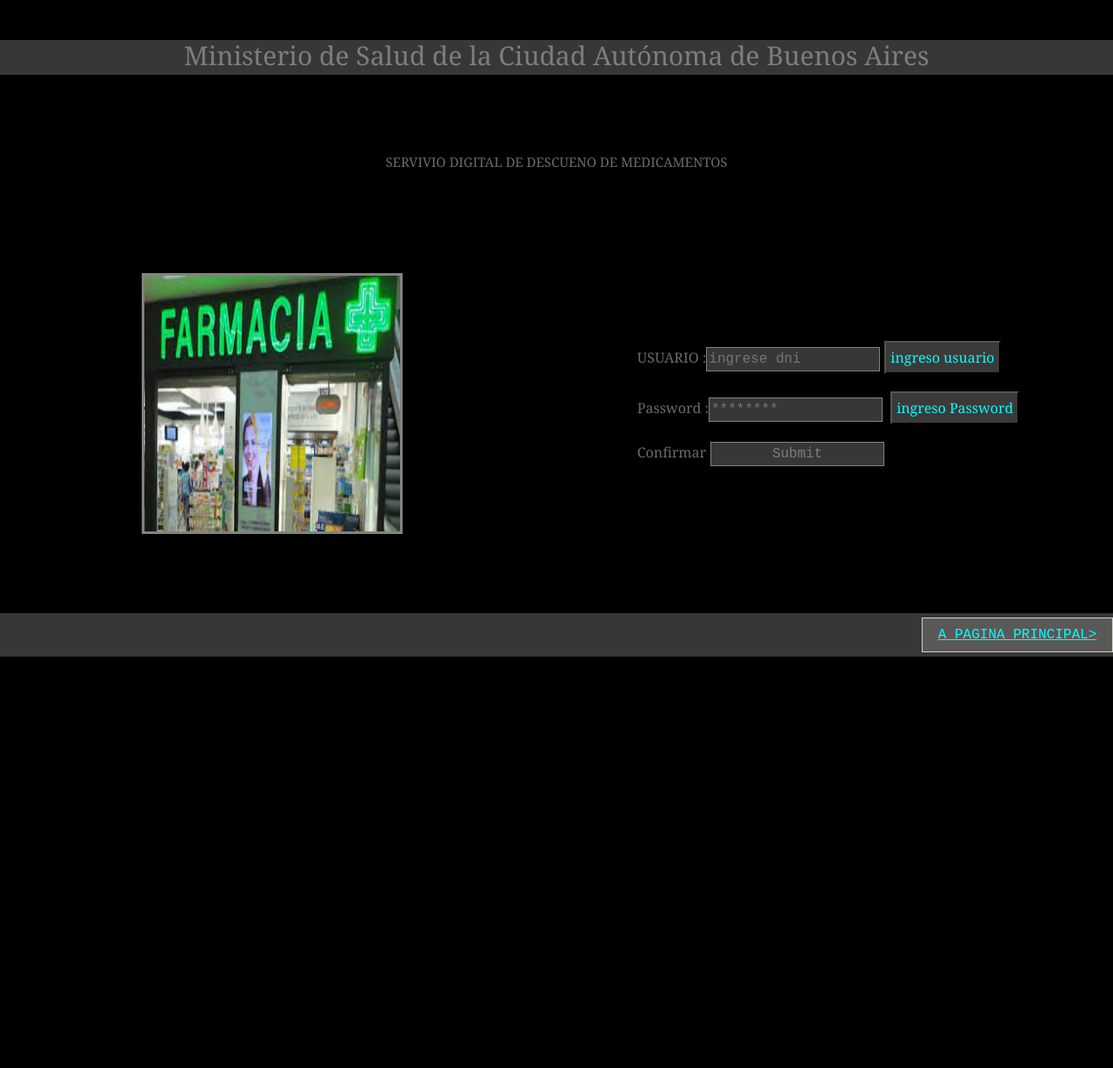
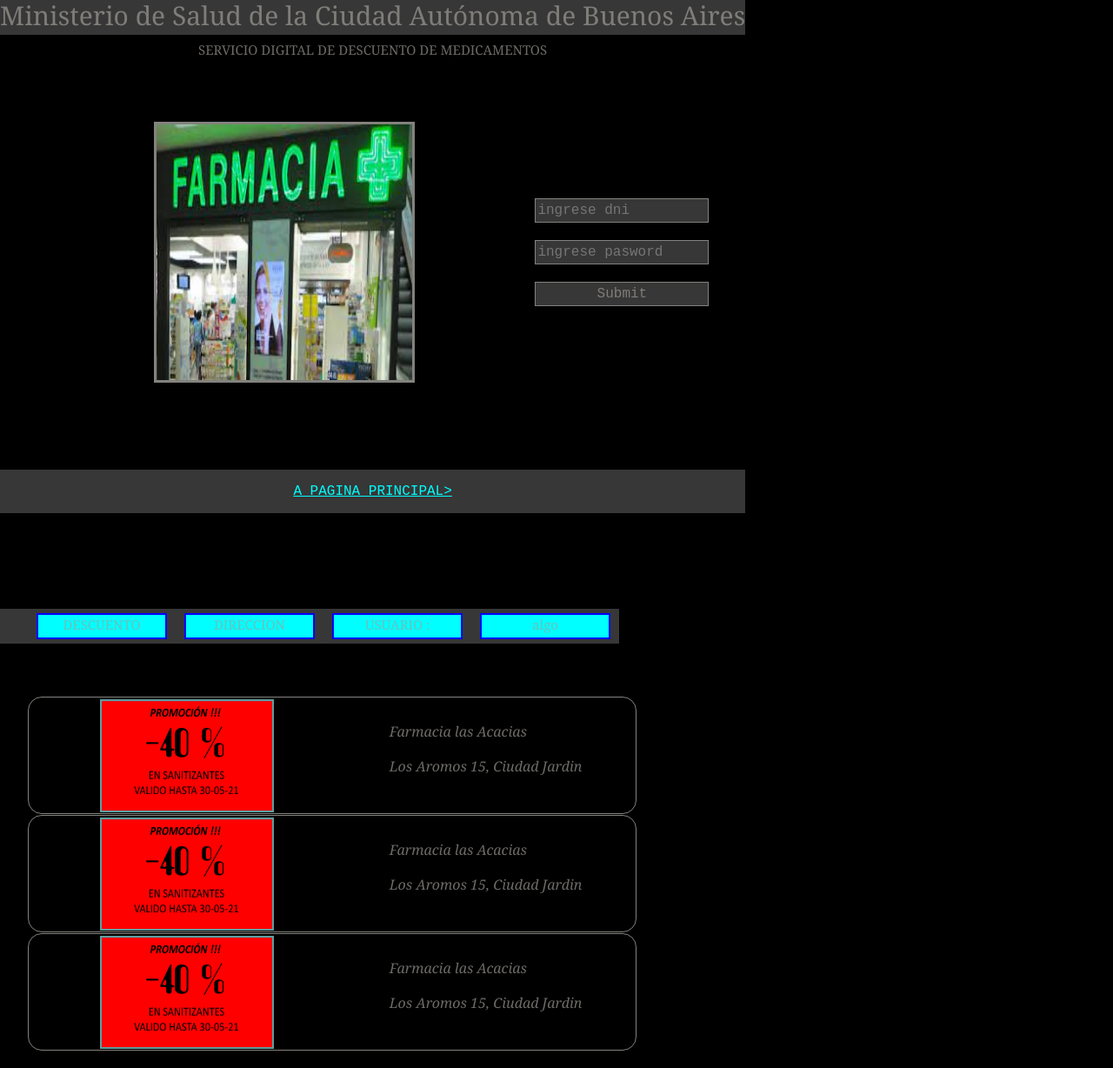
Before and after one commit to Mi-Olson/tpInterfaces1, a plain HTML site: page index.html in a window 1280 px wide. Shown: the top 1228 px of the page at 87% size. Before the commit the page ends 800 px from the top, so only its background shows below. Drawn offline with nearby package versions, Linux system fonts and the light colour scheme.

Commit message:
cambios realizados

```diff
--- a/codigo.js
+++ b/codigo.js
@@ -1,37 +1,51 @@
-var usu=document.getElementById("ingresoUsuario").value;
-var dondeColocar=document.getElementById("apareceUsuario");
-var dondeColocar=document.createTextNode(usu);
+
+
+
 
 // (function(){
 
+     var elemento= document.getElementById("usuario");
 
-    document.getElementById("botonControlUsuario").addEventListener("click",function(){
-        var palabra=document.getElementById("ingresoUsuario");
+     elemento.addEventListener("click",function(){
+       var contenedorUsuario=document.getElementById("usuariocontrol");
 
-        var pal=palabra.typeOff;
 
-        if (pal == text){alert("error debe ingresar solo numeros");}
+       contenedorUsuario.className='cadaInput';
+
+       contenedorUsuario.innerText="ingresa de DNI";
+
+
 
      });
 
 
+    var paswordIngreso=document.getElementById("ingresoPassword");
+    paswordIngreso.addEventListener("click",function(){
 
-document.getElementById("botonControlPassword").addEventListener("click",function(){
-   var palabra=document.getElementById("ingresoPassword");
-
-   var pal=palabra.value;
-   var cant=pal.length;
-   if (cant<5){alert("error debe ingresar mas e 4 digitos");}
+         var contenedorPasword=document.getElementById("paswordcontrol");
+         contenedorPasword.className='cadaInput';
+         contenedorPasword.innerText="ingrese password";
+         var pal= paswordIngreso.value;
+         var cant=pal.length;
+         if (cant<5){alert("error debe ingresar mas e 4 digitos");}
 
 
 });
 
 
-// }());
-/* var body=document.querySelector("#body");
- var parrafoNuevo= document.createElement("p");
- var contenidoParrafo=document.createTextNode("BEEP");
- parrafoNuevo.appendChild(contenidoParrafo);
+function colocarNombre() {
+
+  var elemento2 = document.getElementById("usuario");
+  var contenidoNombre = elemento2.value;
+  var algo = document.querySelector("#apareceUsuario");
+  console.log(contenidoNombre);
+
+//  algo.innerHTML='<p>${contenidoNombre}</p>'
+
+ algo.innerHTML=contenidoNombre;
+}
+
+
+
 
  //body.insertAdjacentHTML("beforeend",parrafobutton);
- body.appendChild(parrafoNuevo); */
--- a/estilo.css
+++ b/estilo.css
@@ -1,9 +1,13 @@
 body {
-	display: flex;
+	/* display: flex; */
+
 	flex-direction: column;
 	justify-content: space-around;
     background-color: black;
     position: absolute;
+	margin-top: 0px;
+	margin-left: 0px;
+	margin-right: 0px;
 	height:100%;
 	width: 100%;
 	overflow: hidden;
@@ -12,10 +16,18 @@ body {
 
 
 }
+.body{
+	margin-top: 700px;
+	margin-left: 0px;
+	margin-right: 0px;
+	position:absolute;
+}
 .encabezado{
-	display: flex;
+	/* display: flex; */
 	justify-content: center;
 
+	margin-top: 0px;
+	margin-left: 0px;
 	width: 100%;
 	height: 40px;
 	margin-top: 0px;
@@ -33,24 +45,18 @@ h2{
 	text-align: center;
 	font-size: 15px;
 }
-.h2SegundaPag{
-	padding-left: 230px;
-    text-align: justify;
-	font-size: 15px;
 
-}
 /*FORMULARIO*/
 .contenedorCentral{
 	display: flex;
 	justify-content: space-around;
-	margin-top: 20px;
-	margin-left: 20px;
+	margin-top: 100px;
+	margin-left: 100px;
+	margin-bottom: 100px;
 	align-items: center;
 }
 
-label{
-	padding-right: 5px;
-}
+
 input{
 
 	width: 200px;border-color:#83827e;
@@ -69,6 +75,36 @@ input{
 	padding-right: 5px;
 	padding-top: 10px;
 	padding-bottom: 10px;
+}
+.encabezado2{
+	/* display: flex; */
+	position: relative;
+	display: flex;
+	align-items: center;
+	justify-content:space-between;
+	/* position:absolute; */
+	margin-top: 0px;
+	list-style: none;
+	margin-left: 0;
+	width: 100%;
+	height: 40px;
+	/* text-align: center; */
+	background-color: rgb(55,55,55);
+}
+.h2SegundaPag{
+	/* padding-left: 230px; */
+    text-align: center;
+	padding: auto;
+	border:solid 2px blue ;
+	background-color: aqua;
+	font-size: 15px;
+	margin-left: 10px;
+	margin-right: 10px;
+	width: 150px;
+	height: 30px;
+	/* margin-left: 30px;
+	margin-right: 30px; */
+
 }
 .buttonCondicion{
 	padding-left: 5px;
@@ -100,8 +136,11 @@ input{
 }
 /* footer*/
 footer{
-	display: flex;
-	justify-content: flex-end;
+	 display: flex;
+	/* position: absolute; */
+	justify-content: center;
+	margin-top: 10px;
+	/* margin-bottom: 0; */
 	align-items: center;
 	width: 100%;
 	height: 50px;
@@ -144,9 +183,12 @@ footer{
 
 		/*todo dentro de listas*/
 .segundoContenedor{
+	/* position: absolute; */
 	display: flex;
+
 	justify-content: space-around;
-	margin:0px 0px 0px 0px;
+
+	margin-top: 100px;
 	height: 150;
 
 	width:550 ;
@@ -165,10 +207,14 @@ footer{
 
 }
 
+/* //inicio */
+.inicio{
+	position: absolute;
+}
 
 
 
-li{
+.lista {
 	display: flex;
 	justify-content: space-around;
 	align-items: center;
--- a/index.html
+++ b/index.html
@@ -9,11 +9,14 @@
     <link rel="stylesheet" href="estilo.css">
 </head>
 <body>
-    <div class="encabezado">
+  <div class="inicio">
+    <a name="1Hoja" ></a>
+     <header  class="encabezado">
+
          <h1 class="encabezado">Ministerio de Salud de la Ciudad Autónoma de Buenos Aires</h1>
-    </div>
-      <h2>SERVIVIO DIGITAL DE DESCUENO DE MEDICAMENTOS </h2>
 
+         <h2>SERVICIO DIGITAL DE DESCUENTO DE MEDICAMENTOS </h2>
+      </header>
 
 
 
@@ -23,29 +26,84 @@
 
 
 	      <form action="https://formspree.io/f/mnqlpdyk" id="formulario1" method="POST" >
+
              <section class="cadaInput">
+                  <div class="hover" id="usuariocontrol"></div>
 
-		  	  <label for="login usuario">USUARIO :<input type="number" id="ingresoUsuario" name="usuario" placeholder="ingrese dni"  required>
-          </label><button class="buttonCondicion"  id="botonControlUsuario">ingreso usuario </button><br>
 
+		  	          <input type="number" id="usuario" name="usuario" placeholder="ingrese dni"  required>
 
               </section>
               <section class="cadaInput">
-		  	  <label for="password">Password :<input type="password" id="ingresoPassword" name="password" placeholder="********"required>
-          </label>    <button  class="buttonCondicion"   id="botonControlPassword">ingreso Password </button><br>
+                  <div class="hover" id="paswordcontrol"></div>
+
+		  	          <input type="password" id="ingresoPassword" name="password" placeholder="ingrese pasword"required>
 
               </section>
 
 				      <section class="cadaInput">
-			    <label for="submit">Confirmar </label><input type="submit" >
+
+
+               <input type="submit" id="carga" name="submit" >
+
+
+
               </section>
       </form>
 
 
      </div>
       <footer>
-      <button class="button1Pag"> <a class="textobutton" href="index2.html">A PAGINA PRINCIPAL></a></button>
+
+     <!-- // <button class="button1Pag" id="colocarNombre"> <a class="textobutton" href="index2.html">A PAGINA PRINCIPAL></a></button> -->
+     <div   class="textobutton" onclick="colocarNombre()">
+     <a class="textobutton"  href="#paginaPrincipal">A PAGINA PRINCIPAL></a></div>
       </footer>
-      <script type="text/javascript" src="codigo.js"> </script>
+  </div>
+
+  <!--// empieza la otra paginaPrincipal-->
+
+    <div  class="body" id="body">
+      <a name="paginaPrincipal"></a>
+
+      <header class="inicio" >
+
+        <ul class="encabezado2" id="encabezado">
+            <li class="h2SegundaPag">DESCUENTO</li>
+            <li class="h2SegundaPag" >DIRECCION</li>
+            <li class="h2SegundaPag"> USUARIO :</li>
+            <li class="h2SegundaPag"  id="apareceUsuario" > algo</li>
+       </ul>
+
+
+
+
+    </header>
+      <div class="segundoContenedor" >
+        <ul >
+          <li class="lista"><img class="imgSegundaPag" src="imagen\40.jpg">
+            <section>
+            <p>Farmacia las Acacias<p>Los Aromos 15, Ciudad Jardin </p></section>
+          </li>
+          <li class="lista"><img class="imgSegundaPag" src="imagen\40.jpg"><section>
+            <p>Farmacia las Acacias<p>Los Aromos 15, Ciudad Jardin </p></section>
+          </li>
+          <li class="lista"><img class="imgSegundaPag" src="imagen\40.jpg"><section>
+            <p>Farmacia las Acacias<p>Los Aromos 15, Ciudad Jardin </p></section>
+          </li>
+        </ul>
+
+
+
+      </div>
+      <footer class="footer2">
+
+         <a class="textobutton" href="#1Hoja">SALIR></a>
+
+
+      </footer>
+    <script type="text/javascript" src="codigo.js"></script>
+
+</div>
 </body>
 </html>
```
Also changed, not shown: index2.html (deleted, +0 -47 lines). Lines whose indentation alone changed are shown as unchanged.
